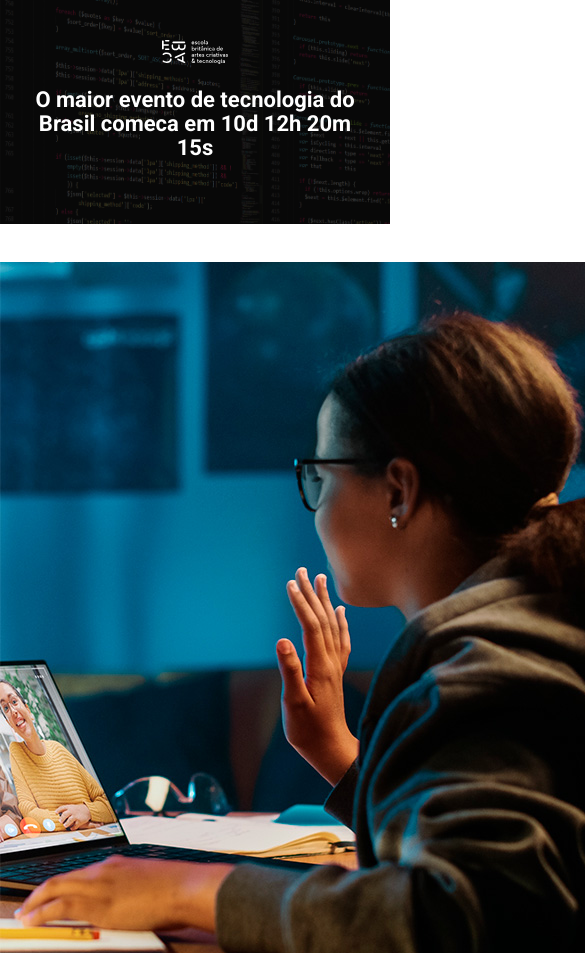
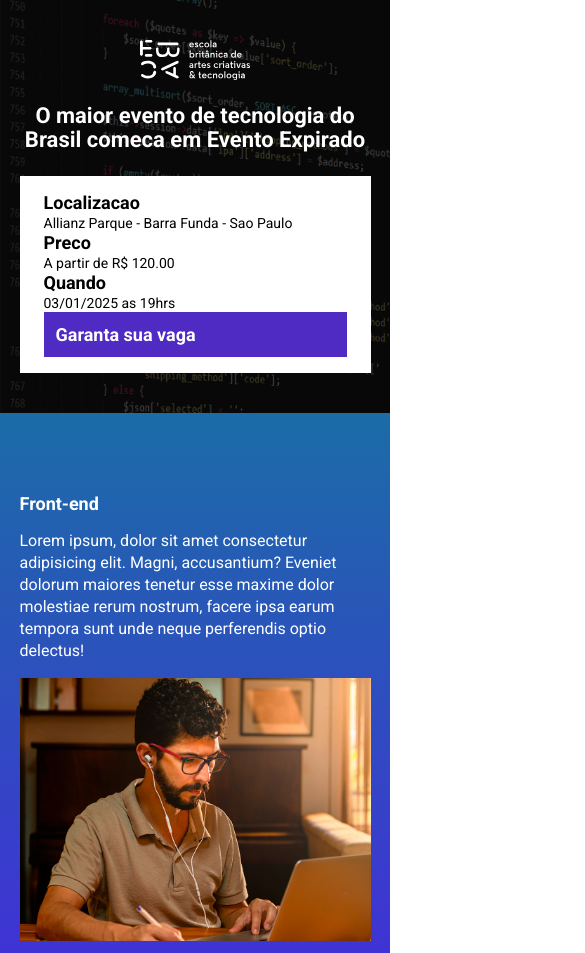
Before and after one commit to AlbertJohnson994/EBAC_TALKS, a website built with Parcel: page src/index.html in a window 390 px wide. Shown: the top 953 px of the page, 585 px wide, since content can reach past the window. Built offline with nearby package versions, Linux system fonts and the light colour scheme.

Commit message:
criando a contagem regresiva

```diff
--- a/package.json
+++ b/package.json
@@ -1,9 +1,9 @@
 {
   "name": "ebac_talks",
   "version": "1.0.0",
-  "main": "index.js",
   "scripts": {
     "dev": "parcel src/index.html src/styles/main.scss src/scripts/main.js",
+    "build": "parcel build src/index.html",
     "test": "echo \"Error: no test specified\" && exit 1"
   },
   "keywords": [],
@@ -13,6 +13,7 @@
   "devDependencies": {
     "@parcel/transformer-sass": "^2.13.3",
     "parcel": "^2.13.3",
-    "sharp": "^0.33.5"
+    "sharp": "^0.33.5",
+    "svgo": "^3.3.2"
   }
 }
--- a/src/index.html
+++ b/src/index.html
@@ -8,18 +8,80 @@
     <link rel="preconnect" href="https://fonts.gstatic.com" crossorigin>
     <link href="https://fonts.googleapis.com/css2?family=Lobster&family=Poppins&family=Roboto:wght@400;700&family=Ubuntu&display=swap" rel="stylesheet">
     <link rel="stylesheet" href="styles/main.scss">
+    <link rel="stylesheet" href="https://unpkg.com/aos@next/dist/aos.css" />
 </head>
 <body>
     <header class="hero">
         <div class="container">
             <img class="hero__logo" src="./images/ebac_logo.svg" alt="EBAC">
             <p class="hero__text">
-                O maior evento de tecnologia do Brasil comeca em 10d 12h 20m 15s
+                O maior evento de tecnologia do Brasil comeca em <span id="contador"></span>
             </p>
+            <div class="infos-bar">
+                <ul class="infos-bar__infos">
+                    <l1 class="infos-bar__infos__item">
+                        <b>Localizacao</b>
+                        Allianz Parque - Barra Funda - Sao Paulo
+                    </l1>
+                    <l1 class="infos-bar__infos__item">
+                        <b>Preco</b>
+                        A partir de R$ 120.00
+                    </l1>
+                    <l1 class="infos-bar__infos__item">
+                        <b>Quando</b>
+                        03/01/2025 as 19hrs
+                    </l1>
+                </ul>
+                <a href="#" class="button button--primary">
+                    Garanta sua vaga
+                </a>
+            </div>
         </div>
     </header>
-    <h1>ola</h1>
-    <img src="./images/backend.png" alt="backend">
+    <section class="event event--Front-end">
+        <div class="container" data-aos="fade-right">
+            <div class="event__details">
+                <h2 class="event__details__tittle">Front-end</h2>
+                <p class="event__details__description">
+                    Lorem ipsum, dolor sit amet consectetur adipisicing elit. Magni, accusantium? Eveniet dolorum maiores tenetur esse maxime dolor molestiae rerum nostrum, facere ipsa earum tempora sunt unde neque perferendis optio delectus!
+                </p>
+            </div>
+            <img class="event__image" src="./images/frontend.png" alt="frontend">
+        </div>
+    </section>
+    <section class="event event--UI-UX event--image-left">
+        <div class="container"  data-aos="fade-left">
+            <div class="event__details">
+                <h2 class="event__details__tittle">UI / UX</h2>
+                <p class="event__details__description">
+                    Lorem ipsum, dolor sit amet consectetur adipisicing elit. Magni, accusantium? Eveniet dolorum maiores tenetur esse maxime dolor molestiae rerum nostrum, facere ipsa earum tempora sunt unde neque perferendis optio delectus!
+                </p>
+            </div>
+            <img class="event__image" src="./images/frontend.png" alt="frontend">
+        </div>
+    </section>
+    <section class="event event--Data-Science">
+        <div class="container"  data-aos="fade-right">
+            <div class="event__details">
+                <h2 class="event__details__tittle">Data-Science</h2>
+                <p class="event__details__description">
+                    Lorem ipsum, dolor sit amet consectetur adipisicing elit. Magni, accusantium? Eveniet dolorum maiores tenetur esse maxime dolor molestiae rerum nostrum, facere ipsa earum tempora sunt unde neque perferendis optio delectus!
+                </p>
+            </div>
+            <img class="event__image" src="./images/frontend.png" alt="frontend">
+        </div>
+    </section>
+    <section class="event event--Back-end event--image-left">
+        <div class="container" data-aos="fade-left">
+            <div class="event__details">
+                <h2 class="event__details__tittle">Back-end</h2>
+                <p class="event__details__description">
+                    Lorem ipsum, dolor sit amet consectetur adipisicing elit. Magni, accusantium? Eveniet dolorum maiores tenetur esse maxime dolor molestiae rerum nostrum, facere ipsa earum tempora sunt unde neque perferendis optio delectus!
+                </p>
+            </div>
+            <img class="event__image" src="./images/frontend.png" alt="frontend">
+        </div>
+    <script src="https://unpkg.com/aos@next/dist/aos.js"></script>
     <script src="scripts/main.js"></script>
 </body>
 </html>
--- a/src/scripts/main.js
+++ b/src/scripts/main.js
@@ -0,0 +1,31 @@
+AOS.init();
+
+const dataDoEvento = new Date ("Dec 12, 2025 19:00:00");
+const timeStampDoEvento = dataDoEvento.getTime();
+
+const contaAsHoras = setInterval (function()  {
+    const agora = new Date();
+    const timeStampDoAtual = agora.getTime();
+
+    const distaciaAteOEvento = timeStampDoEvento - timeStampDoAtual;
+
+    const diaEmMs = 1000 * 60 * 60 * 24;
+    const horaEmMs = 1000 * 60 * 60;
+    const minutosEmMs = 1000 * 60 ;
+
+
+    const diasAteOEvento = Math.floor(distaciaAteOEvento / diaEmMs);
+    const horasAteOEvento =  Math.floor(distaciaAteOEvento % diaEmMs / horaEmMs);
+    const minuteosAteOEvento =  Math.floor(distaciaAteOEvento % horaEmMs / minutosEmMs);
+    const segundosAteOEvento = Math.floor((distaciaAteOEvento % minutosEmMs) / 1000);
+
+    console.log(diasAteOEvento);
+    console.log(horasAteOEvento);
+    console.log(minuteosAteOEvento);
+
+    document.getElementById('contador').innerHTML = `${diasAteOEvento}d ${horasAteOEvento}h ${minuteosAteOEvento}m ${segundosAteOEvento}s `;
+
+    if (distaciaAteOEvento < 0)
+        clearInterval(contaAsHoras);
+    document.getElementById('contador').innerHTML = 'Evento Expirado'
+}, 1000);
--- /dev/null
+++ b/src/styles/_events.scss
@@ -0,0 +1,68 @@
+@use 'variables';
+
+.event {
+    padding: 80px 0;
+
+
+    .container {
+        display: flex;
+        gap: 40px;
+    }
+
+    &--Front-end {
+        background-image: linear-gradient(variables.$blue1, variables.$blue2);
+    }
+
+    &--UI-UX {
+        background-image: linear-gradient(variables.$blue2, variables.$pink);
+    }
+
+    &--Data-Science {
+        background-image: linear-gradient(variables.$pink, variables.$yellow);
+    }
+
+    &--Back-end {
+        background-image: linear-gradient(variables.$yellow, variables.$pink);
+    }
+
+    &--image-left {
+        .container {
+            flex-direction: row-reverse;
+        }
+    }
+
+    &__image {
+        max-width: 360px;
+    }
+
+    &__details {
+
+
+        &__tittle {
+            font-size: 18px;
+            font-weight: bold;
+            margin-bottom: 16px;
+        }
+
+        &__description {
+            line-height: 22px;
+        }
+    }
+
+    @media (max-width: 640px) {
+        .container {
+            display: block;
+        }
+
+        &__image {
+            width: 100%;
+        }
+
+        &__details {
+            margin-right: 0;
+            margin-bottom: 16px;
+        }
+    }
+
+
+}
--- a/src/styles/_hero.scss
+++ b/src/styles/_hero.scss
@@ -1,3 +1,5 @@
+@use 'variables';
+
 .hero {
     padding-top: 64px;
     padding-bottom: 100px;
@@ -16,7 +18,7 @@
         left: 0;
         width: 100%;
         height: 100%;
-        background-color: #000;
+        background-color: variables.$secondaryTextColor;
         content: '';
         opacity: 0.7;
     }
@@ -24,10 +26,10 @@
     &__text {
         margin-top: 64px;
         margin-bottom: 64px;
-        font: Roboto;
         font-size: 40px;
         font-weight: 800;
         text-align: center;
+        line-height: 56px;
 
     }
 
@@ -41,7 +43,7 @@
         padding: 40px 0;
 
         &__logo {
-            height: 24px;
+            height: 40px;
         }
 
         &__text {
--- /dev/null
+++ b/src/styles/_variables.scss
@@ -0,0 +1,7 @@
+$textColor:#fff;
+$secondaryTextColor: #000;
+
+$blue1: #1b6ca7;
+$blue2: #442bdb;
+$pink: #89223b;
+$yellow: #9c791d;
--- /dev/null
+++ b/src/styles/componentes/_infos_bar.scss
@@ -0,0 +1,42 @@
+@use '../variables';
+
+.infos-bar {
+    padding: 16px 24px;
+    background-color: variables.$textColor;
+    display: flex;
+    justify-content: space-between;
+
+    &__infos {
+        display: flex;
+        gap: 40px;
+
+        &__item {
+            font-size: 14px;
+            color: variables.$secondaryTextColor;
+
+            b {
+                font-size: 18px;
+                display: block;
+                color: variables.$secondaryTextColor;
+            }
+        }
+    }
+
+    @media (max-width:640px) {
+        display: block;
+
+        &__infos {
+            display: block;
+
+            &__item {
+                margin-bottom: 24px;
+            }
+        }
+    }
+
+    @media (max-width: 1024px) {
+        &__infos {
+            gap: 16px;
+        }
+    }
+}
--- /dev/null
+++ b/src/styles/componentes/buttons.scss
@@ -0,0 +1,25 @@
+@use '../variables';
+
+.button {
+    padding: 12px;
+    font-size: 18px;
+    font-weight: bold;
+    text-decoration: none;
+    text-align: center;
+    white-space: nowrap;
+
+    &--primary {
+        color: variables.$textColor;
+        background-color: #4f2ac3;
+    }
+
+    @media (max-width: 640px) {
+        display: flex;
+        width: 100%;
+    }
+
+    @media (max-width: 1024px) {
+        display: flex;
+        align-items: center;
+    }
+}
--- a/src/styles/main.scss
+++ b/src/styles/main.scss
@@ -1,11 +1,16 @@
 @use "hero";
+@use "componentes/infos_bar";
+@use "componentes/buttons";
+@use "events";
+@use "variables";
 
 * {
     margin: 0;
     padding: 0;
     box-sizing: border-box;
     font-family: Roboto, sans-serif;
-    color: #fff;
+    color: variables.$textColor;
+    list-style: none;
 }
 
 .container {
```
Also changed, not shown: 1 other file.
